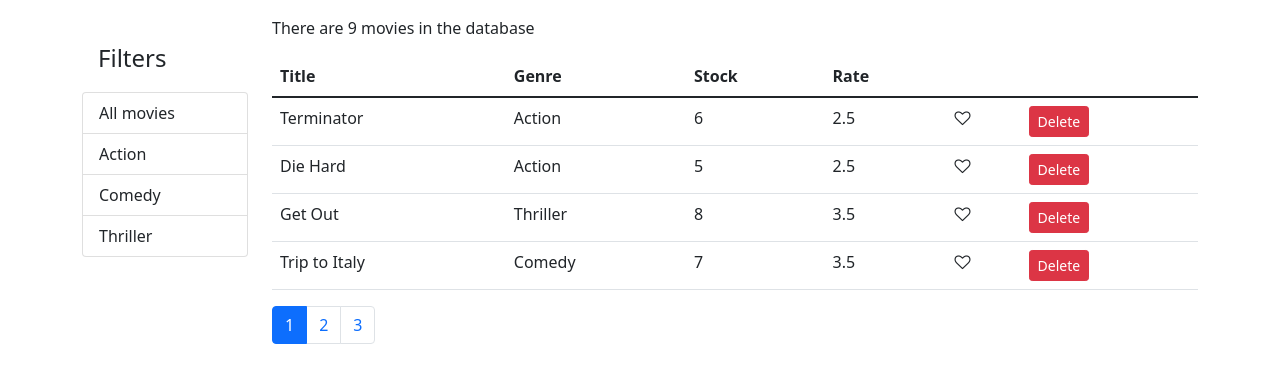
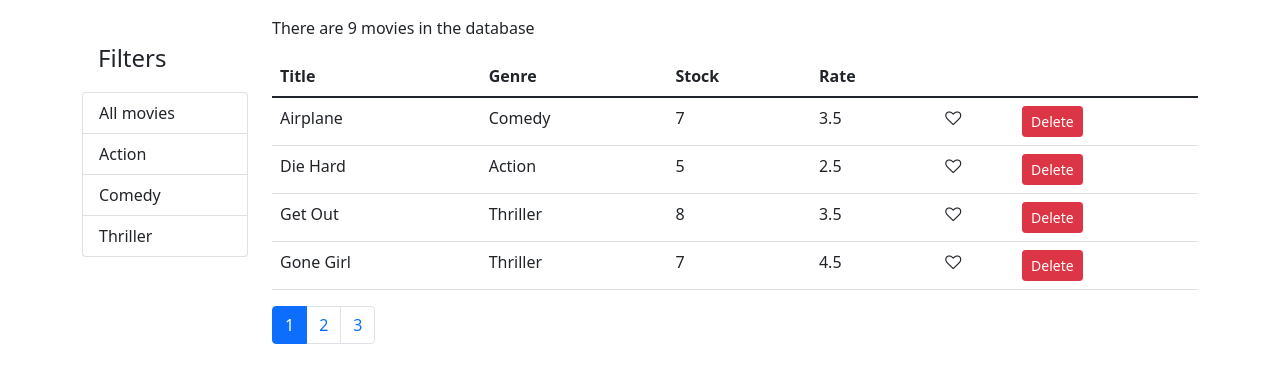
Before and after one commit to Ciph3r007/watch-me, a React (Create React App) app: page / in a window 1280 px wide. Shown: the top 382 px of the page. Built offline with nearby package versions, Linux system fonts and the light colour scheme.

Commit message:
Implement sorting

```diff
--- a/src/components/movies.jsx
+++ b/src/components/movies.jsx
@@ -5,6 +5,7 @@ import ListGroup from "./common/listgroup";
 import Pagination from "./common/pagination";
 import MoviesTable from "./moviesTable";
 import paginate from "./utils/paginate";
+import _ from "lodash";
 
 function Movies() {
   const [movies, setMovies] = useState([]);
@@ -12,10 +13,11 @@ function Movies() {
   const [pageSize, setPageSize] = useState(4);
   const [currentPage, setCurrentPage] = useState(1);
   const [currentGenre, setCurrentGenre] = useState();
+  const [sortBy, setSortBy] = useState({ column: "title", order: "asc" });
 
   useEffect(() => {
     setMovies(getMovies());
-    setGenres([{ _id: 0, name: "All movies" }, ...getGenres()]);
+    setGenres([{ _id: "", name: "All movies" }, ...getGenres()]);
   }, []);
 
   const handleLike = (movie) => {
@@ -34,9 +36,12 @@ function Movies() {
   };
 
   const handleSelectGenre = (genre) => {
-    console.log(genre);
     setCurrentGenre(genre);
     setCurrentPage(1);
+  };
+
+  const handleSort = (sortBy) => {
+    setSortBy(sortBy);
   };
 
   if (movies.length === 0) return <p>No movies in the database</p>;
@@ -46,7 +51,13 @@ function Movies() {
       ? movies.filter((movie) => movie.genre._id === currentGenre._id)
       : movies;
 
-  const moviesOnPage = paginate(filteredMovies, currentPage, pageSize);
+  const sortedMovies = _.orderBy(
+    filteredMovies,
+    [sortBy.column],
+    [sortBy.order]
+  );
+
+  const moviesOnPage = paginate(sortedMovies, currentPage, pageSize);
 
   return (
     <div className="row">
@@ -61,8 +72,10 @@ function Movies() {
         <p>There are {filteredMovies.length} movies in the database</p>
         <MoviesTable
           movies={moviesOnPage}
+          sortBy={sortBy}
           onLike={handleLike}
           onDelete={handleDelete}
+          onSort={handleSort}
         />
         <Pagination
           itemsCount={filteredMovies.length}
--- a/src/components/moviesTable.jsx
+++ b/src/components/moviesTable.jsx
@@ -1,15 +1,22 @@
 import React from "react";
 import Like from "./common/like";
 
-const MoviesTable = ({ movies, onLike, onDelete }) => {
+const MoviesTable = ({ movies, sortBy, onLike, onDelete, onSort }) => {
+  const raiseSort = (column) => {
+    let order = "asc";
+    if (sortBy.column === column)
+      order = sortBy.order === "asc" ? "desc" : "asc";
+    onSort({ column, order });
+  };
+
   return (
     <table className="table">
       <thead>
         <tr>
-          <th>Title</th>
-          <th>Genre</th>
-          <th>Stock</th>
-          <th>Rate</th>
+          <th onClick={() => raiseSort("title")}>Title</th>
+          <th onClick={() => raiseSort("genre.name")}>Genre</th>
+          <th onClick={() => raiseSort("numberInStock")}>Stock</th>
+          <th onClick={() => raiseSort("dailyRentalRate")}>Rate</th>
           <th></th>
           <th></th>
         </tr>
```
